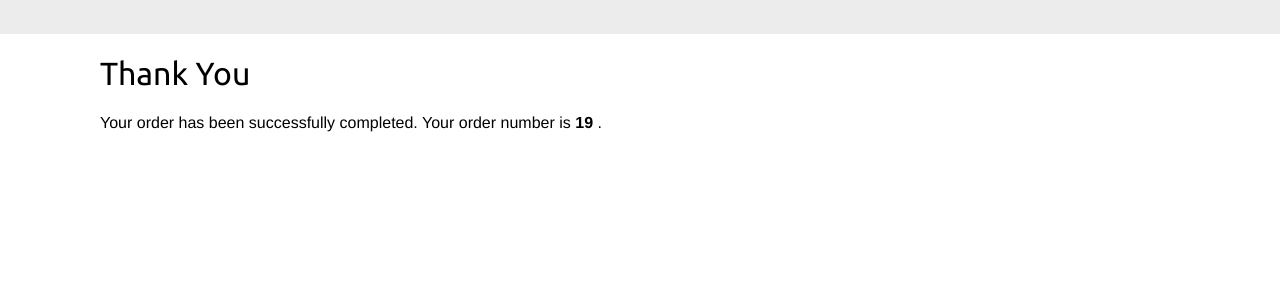
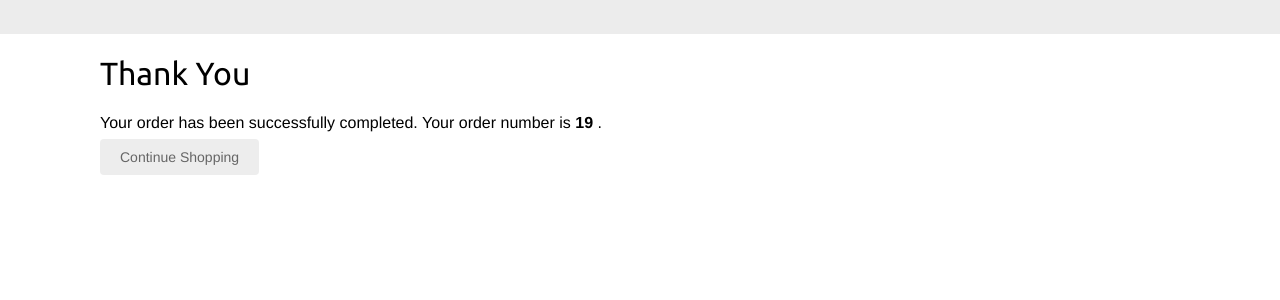
Before and after one commit to alindafortunate/OnlineShop-E_Commerce_Platform, a Django app: template online_shopping_site/orders/templates/orders/order/created.html in a window 1280 px wide. Shown: the part 46-346 px from the top of the page. Run offline with Django 5.2, Linux system fonts and the light colour scheme; the template is opened without the code that fills it: values that come from a table or form of the project are taken from there, others are empty; data comes from the database, SQL or seed files in the repository; parts of the project's set-up code (start-up, migrations or seed data) failed here and were passed over; some libraries are stand-ins or nearby versions.

Commit message:
Added the shopping button on the created.html file

```diff
--- a/online_shopping_site/orders/templates/orders/order/created.html
+++ b/online_shopping_site/orders/templates/orders/order/created.html
@@ -7,4 +7,7 @@
 {% block content %}
     <h1>Thank You</h1>
     <p>Your order has been successfully completed. Your order number is <strong>{{order.id}} </strong>.</p>
+    <p class="text-right1">
+    <a href="{% url 'shop:produc_list' %}" class="button light">Continue Shopping</a>
+    </p>
 {% endblock content %}
```
Also changed, not shown: online_shopping_site/media/products/2025/10/17/Apples.jpg.1200x1000_q85.jpg (added).
